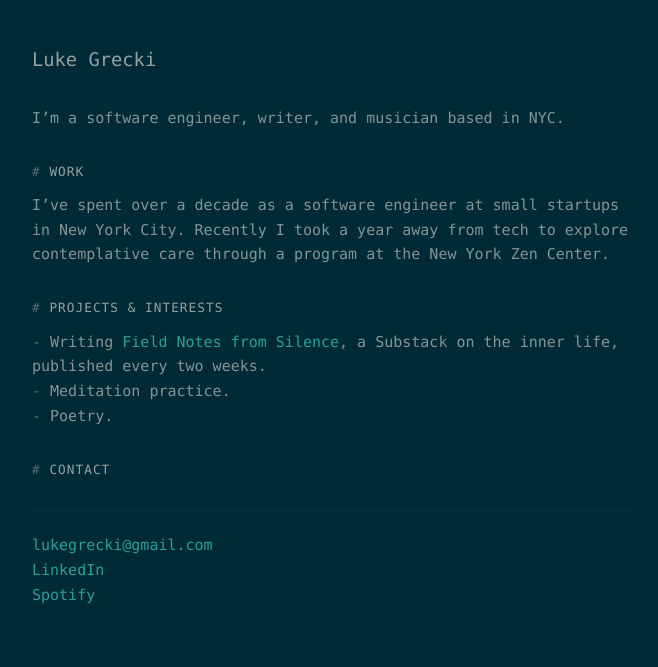
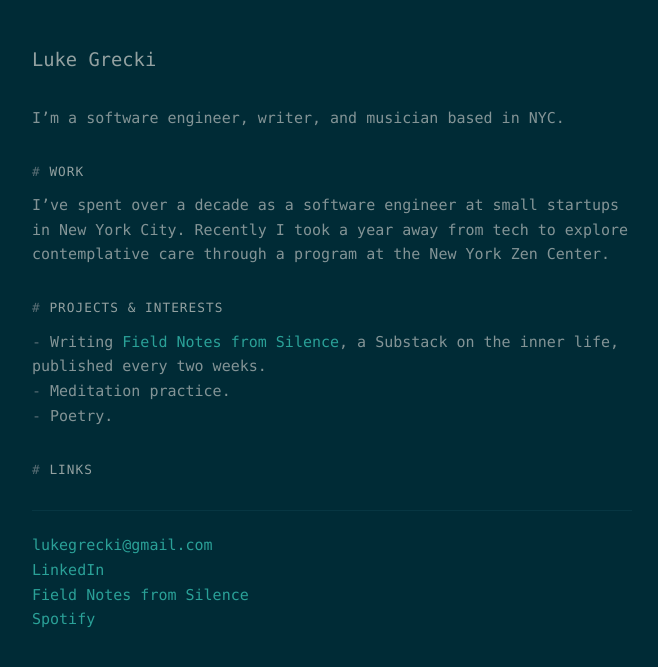
Before and after one commit to lukegrecki/lukegrecki.github.io, a Jekyll site: the page built from index.md, in a window 1280 px wide. Shown: the top 667 px of the page, without its empty margins (308-966 px from the left). Built offline with Jekyll 4.4.1, drawn with Linux system fonts in a browser that asks for light colours.

Commit message:
Rename Contact to Links and add Substack to links section
Co-Authored-By: Claude Sonnet 4.6 <noreply@anthropic.com>

```diff
--- a/index.md
+++ b/index.md
@@ -17,10 +17,11 @@ I've spent over a decade as a software engineer at small startups in New York Ci
 - Meditation practice.
 - Poetry.
 
-## Contact
+## Links
 
 <div class="contact">
   <a href="mailto:lukegrecki@gmail.com">lukegrecki@gmail.com</a><br>
   <a href="https://www.linkedin.com/in/lukegrecki/">LinkedIn</a><br>
+  <a href="https://fieldnotesfromsilence.substack.com">Field Notes from Silence</a><br>
   <a href="https://open.spotify.com/artist/04tZv4T66tYdaY0AHdC5m4?si=l11u45DjRxaGdsukOhlYzQ">Spotify</a>
 </div>
```
